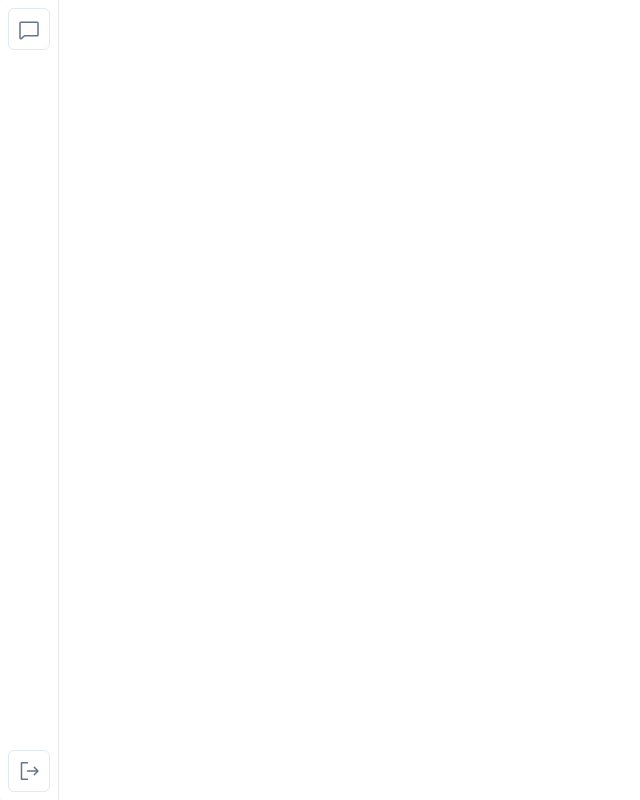
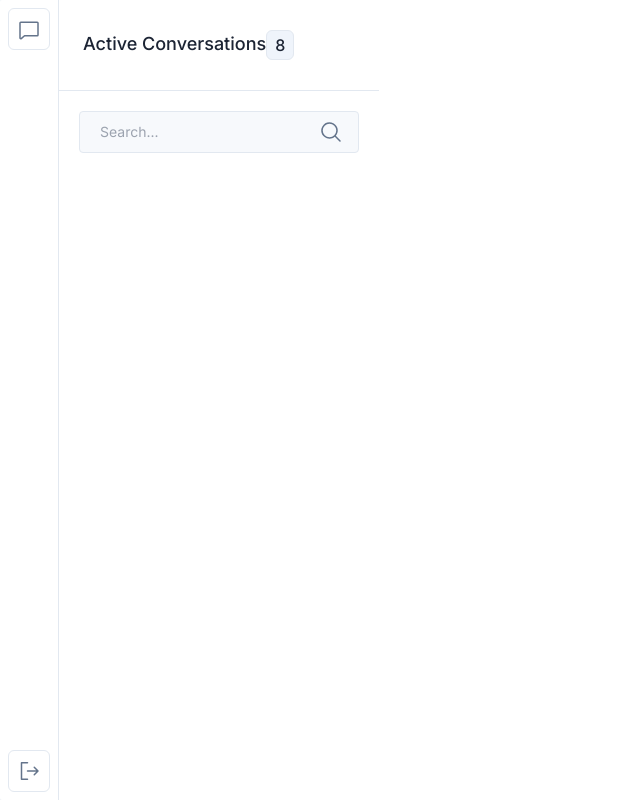
Before and after one commit to raut-santosh/PingPoint, a React (Vite) app: page / in a window 1280 px wide. Shown: the whole page, without its empty margins (0-640 px from the left). Built offline with nearby package versions, Linux system fonts and the light colour scheme.

Commit message:
searchbox

```diff
--- a/src/pages/Messages.jsx
+++ b/src/pages/Messages.jsx
@@ -1,5 +1,5 @@
 import React from 'react'
-import { Sidebar } from '../section/chat'
+import { ChatList, Sidebar } from '../section/chat'
 
 export default function Messages() {
   return (
@@ -9,6 +9,8 @@ export default function Messages() {
         <Sidebar />
 
         {/* ChatList */}
+        <ChatList />
+
 
         {/* Inbox */}
       </div>
--- /dev/null
+++ b/src/section/chat/ChatList.jsx
@@ -0,0 +1,25 @@
+import { MagnifyingGlass } from '@phosphor-icons/react'
+import React from 'react'
+
+export default function ChatList() {
+  return (
+    <div className='hidden h-full flex-col xl:flex xl:w-1/4'>
+        <div className="flex flex-row sticky border-b border-stroke dark:border-stokedark px-6 py-7.5">
+            <h3 className='text-lg font-medium text-black dark:text-white 2xl:text-xl'>
+                Active Conversations
+            </h3>
+            <span className='rounded-md border-[.5px] border-stroke dark:border-strokedark bg-gray px-2 py-0.5 text-base font-medium text-black dark:bg-boxdark-2 dark:text-white 2xl:ml-4'>
+                8
+            </span>
+        </div>
+        <div className="flex max-h-full flex-col overflow-auto p-5">
+            <form className='sticky mb-7'>
+                <input type="text" placeholder='Search...' className='w-full rounded border border-stroke bg-gray-2 py-2.5 pl-5 pr-10 text-sm outline-none focus:border-primary dark:border-strokedark dark:bg-boxdark-2' />
+                <button className='absolute right-4 top-1/2 -translate-y-1/2'>
+                    <MagnifyingGlass size={24} />
+                </button>
+            </form>
+        </div>
+    </div>
+  )
+}
--- a/src/section/chat/index.js
+++ b/src/section/chat/index.js
@@ -1 +1,2 @@
 export {default as Sidebar} from './Sidebar';
+export {default as ChatList} from './ChatList';
```
